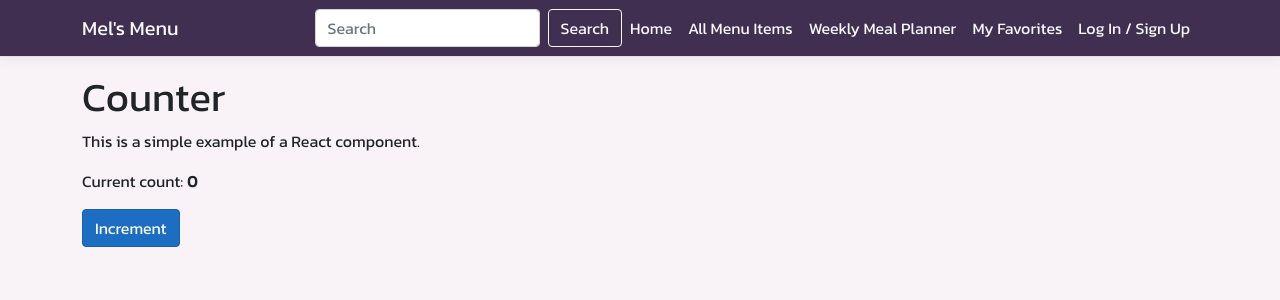
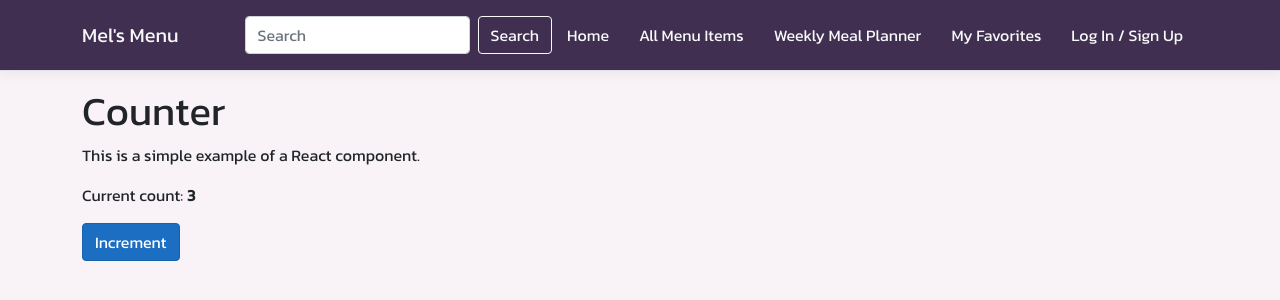
Before and after one commit to melxincognito/mels-menu, a React (Create React App) app in the folder ClientApp/: page /menuItems in a window 1280 px wide. Shown: the top 300 px of the page. Built offline with nearby package versions, Linux system fonts and the light colour scheme.

Commit message:
fixed navigation

```diff
--- a/ClientApp/src/components/Counter.js
+++ b/ClientApp/src/components/Counter.js
@@ -1,17 +1,17 @@
-import React, { Component } from 'react';
+import React, { Component } from "react";
 
 export class Counter extends Component {
   static displayName = Counter.name;
 
   constructor(props) {
     super(props);
-    this.state = { currentCount: 0 };
+    this.state = { currentCount: 3 };
     this.incrementCounter = this.incrementCounter.bind(this);
   }
 
   incrementCounter() {
     this.setState({
-      currentCount: this.state.currentCount + 1
+      currentCount: this.state.currentCount + 1,
     });
   }
 
@@ -22,9 +22,13 @@ export class Counter extends Component {
 
         <p>This is a simple example of a React component.</p>
 
-        <p aria-live="polite">Current count: <strong>{this.state.currentCount}</strong></p>
+        <p aria-live="polite">
+          Current count: <strong>{this.state.currentCount}</strong>
+        </p>
 
-        <button className="btn btn-primary" onClick={this.incrementCounter}>Increment</button>
+        <button className="btn btn-primary" onClick={this.incrementCounter}>
+          Increment
+        </button>
       </div>
     );
   }
--- a/ClientApp/src/components/NavMenu.css
+++ b/ClientApp/src/components/NavMenu.css
@@ -21,3 +21,12 @@ html {
 .box-shadow {
   box-shadow: 0 0.25rem 0.75rem rgba(0, 0, 0, 0.05);
 }
+
+#navItem {
+  margin: 7px;
+  border-radius: 25px;
+}
+
+#navItem:hover {
+  background-color: rgba(255, 255, 255, 0.288);
+}
--- a/ClientApp/src/components/NavMenu.js
+++ b/ClientApp/src/components/NavMenu.js
@@ -51,27 +51,27 @@ export class NavMenu extends Component {
               navbar
             >
               <ul className="navbar-nav flex-grow">
-                <NavItem>
+                <NavItem id="navItem">
                   <NavLink tag={Link} className="text-light" to="/">
                     Home
                   </NavLink>
                 </NavItem>
-                <NavItem>
+                <NavItem id="navItem">
                   <NavLink tag={Link} className="text-light" to="/menuItems">
                     All Menu Items
                   </NavLink>
                 </NavItem>
-                <NavItem>
+                <NavItem id="navItem">
                   <NavLink tag={Link} className="text-light" to="/mealPlanner">
                     Weekly Meal Planner
                   </NavLink>
                 </NavItem>
-                <NavItem>
+                <NavItem id="navItem">
                   <NavLink tag={Link} className="text-light" to="/myFavorites">
                     My Favorites
                   </NavLink>
                 </NavItem>
-                <NavItem>
+                <NavItem id="navItem">
                   <NavLink tag={Link} className="text-light" to="/login">
                     Log In / Sign Up
                   </NavLink>
```
